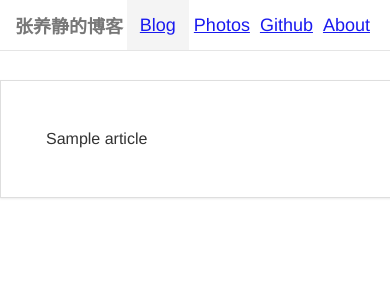
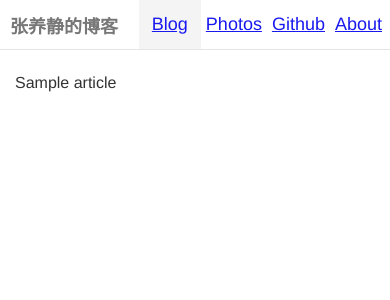
Before and after one commit to zhangyangjing/zyjblog, a Python web app: template templates/article.html in a window 390 px wide; the page is wider, and only the part inside the window is pictured. Shown: the top 300 px of that part. Run offline with Jinja, Linux system fonts and the light colour scheme; the template is opened without the code that fills it: most values are stand-ins (such as "Sample title", 1, 10 or a date in 2020).

Commit message:
add responsive style

```diff
--- a/templates/article.html
+++ b/templates/article.html
@@ -5,10 +5,26 @@
 {% block head %}
         <style>
             .article {
-                width: 680px;
-                padding: 45px;
+                width: 95%;
+                max-width: 700px;
+                padding: 30px;
                 border: 1px solid rgba(0, 0, 0, .13);
                 box-shadow: 0 1px 2px rgba(0, 0, 0, .08);
+            }
+
+            @media only screen and (max-width: 700px) {
+                .article {
+                    padding: 15px;
+                }
+            }
+
+            @media only screen and (max-width: 500px) {
+                .article {
+                    width: 100%;
+                    padding: 5px 15px;
+                    border: 0;
+                    box-shadow: 0 0 0;
+                }
             }
         </style>
 
--- a/templates/base.html
+++ b/templates/base.html
@@ -4,10 +4,12 @@
         <meta charset="UTF-8">
         <meta name="author" content="Yangjing Zhang">
         <meta http-equiv="Content-type" content="text/html; charset=utf-8">
+        <meta name="viewport" content="width=480, user-scalable=no" />
         <style>
             * {
                 margin: 0px;
                 padding: 0px;
+                box-sizing: border-box;
             }
 
             body {
@@ -77,6 +79,22 @@
                 text-align: left;
                 display: inline-block;
             }
+
+            @media only screen and (max-width: 700px) {
+                main {
+                    margin: 65px 0 20px;
+                }
+            }
+
+            @media only screen and (max-width: 500px) {
+                header h1 {
+                    margin-left: 10px
+                }
+
+                header nav {
+                    margin-right: 3px;
+                }
+            }
         </style>
         {% block head %}
         {% endblock %}
```
Also changed, not shown: templates/articles.html (+10 -1 lines).
